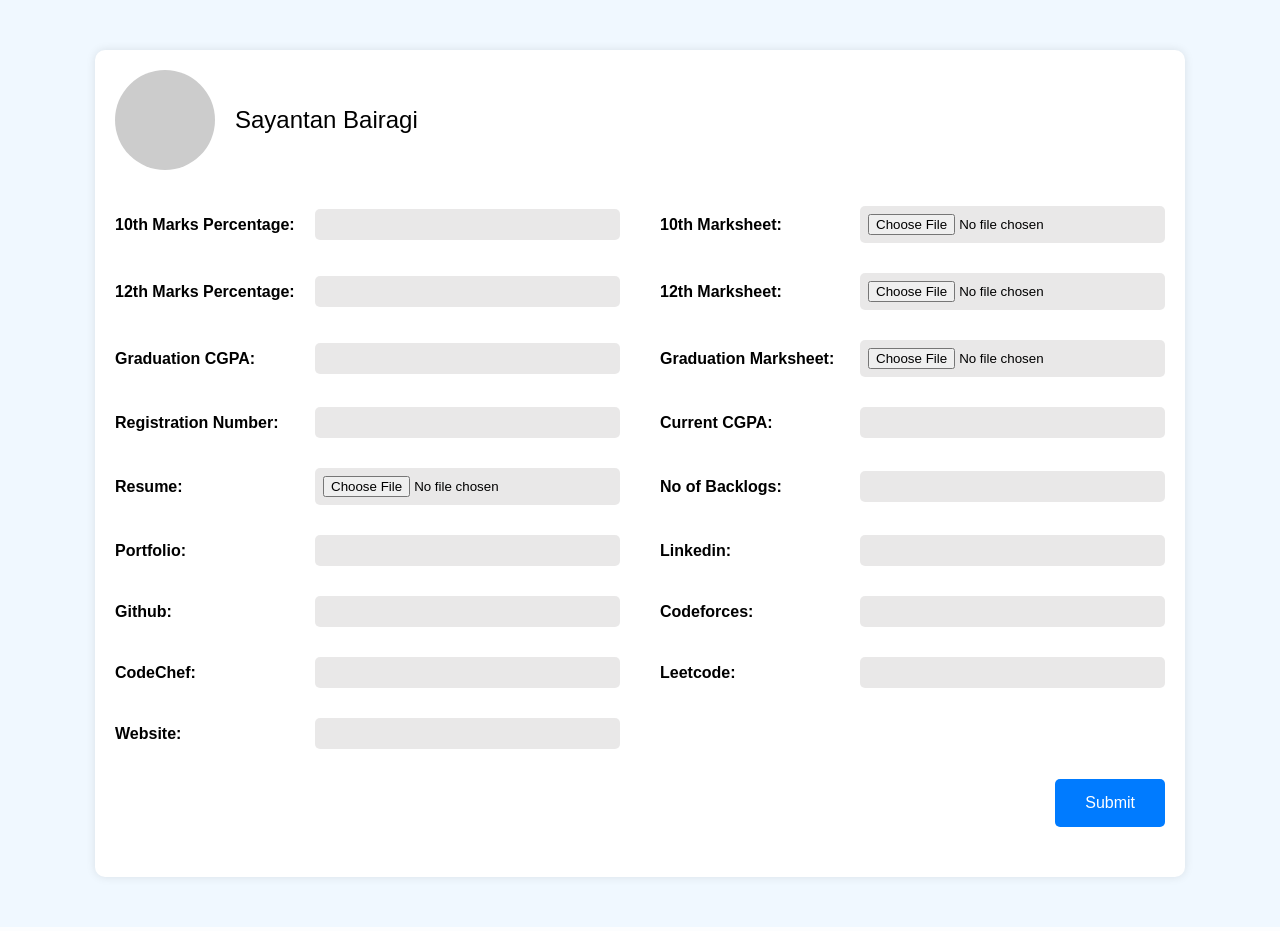
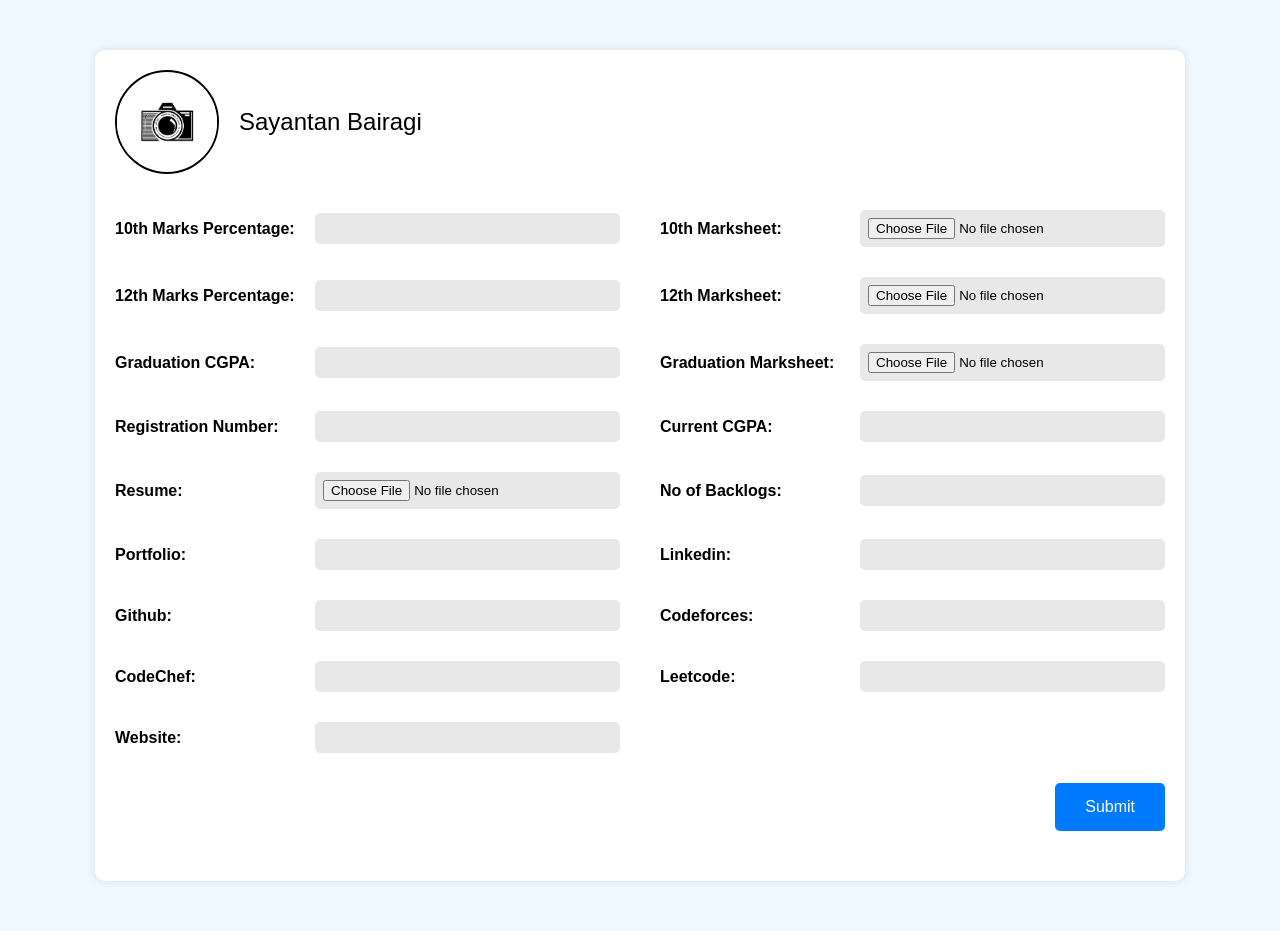
Before and after one commit to hiteshkumar8642/tnp_website, a Django app: template templates/index.html in a window 1280 px wide. Before the commit the page ends 885 px from the top, so only its background shows below. Run offline with Django 5.2, Linux system fonts and the light colour scheme; the template is opened without the code that fills it, so the values that code supplies are empty.

Commit message:
Placeholder for Profile Pic added

```diff
--- a/templates/index.html
+++ b/templates/index.html
@@ -14,7 +14,9 @@
         <div class="profile">
             <div class="profile-pic">
                 <input type="file" id="profile-pic-upload" accept="image/*">
-                <label for="profile-pic-upload"></label>
+                <label for="profile-pic-upload">
+                    <img src="images.png" alt="image">
+                </label>
             </div>
             <div class="user-name">Sayantan Bairagi</div>
         </div>
--- a/templates/styles.css
+++ b/templates/styles.css
@@ -26,6 +26,9 @@ body {
   border-radius: 50%;
   overflow: hidden;
   margin-right: 20px;
+  position: relative;
+  border: 2px solid black;
+  border-radius: 50%;
 }
 
 .profile-pic input[type="file"] {
@@ -36,8 +39,19 @@ body {
   display: block;
   width: 100%;
   height: 100%;
-  background-color: #ccc;
   cursor: pointer;
+  text-align: center;
+  line-height: 100px;
+  position: absolute;
+  top: 0;
+  left: 0;
+}
+
+.profile-pic img {
+  max-width: 100%;
+  max-height: 100%;
+  display: inline-block;
+  vertical-align: middle;
 }
 
 .user-name {
```
Also changed, not shown: templates/images.png (added).
